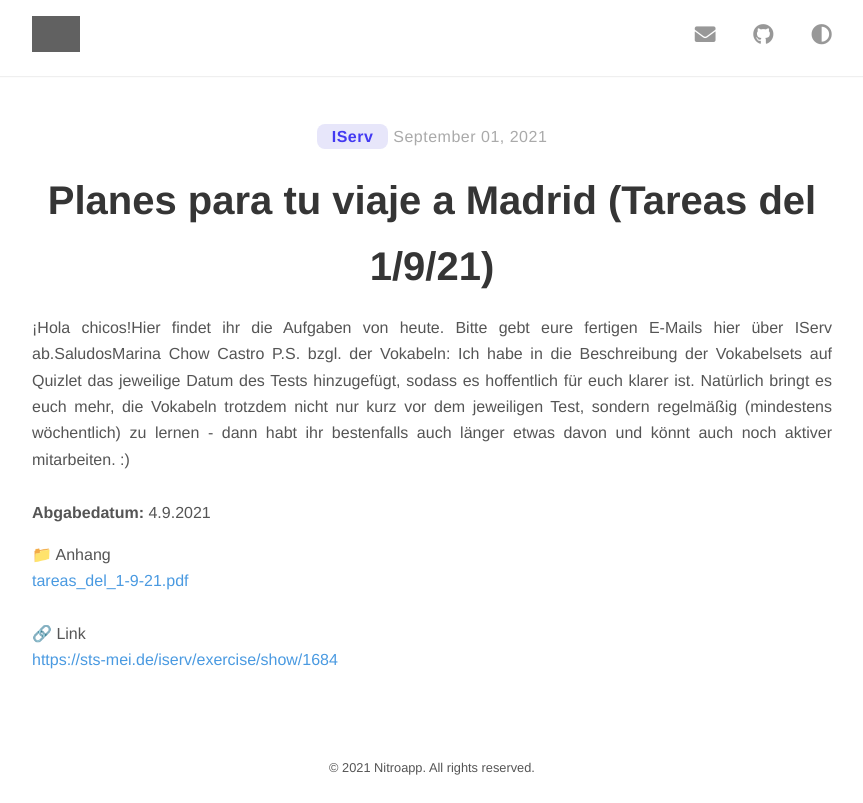
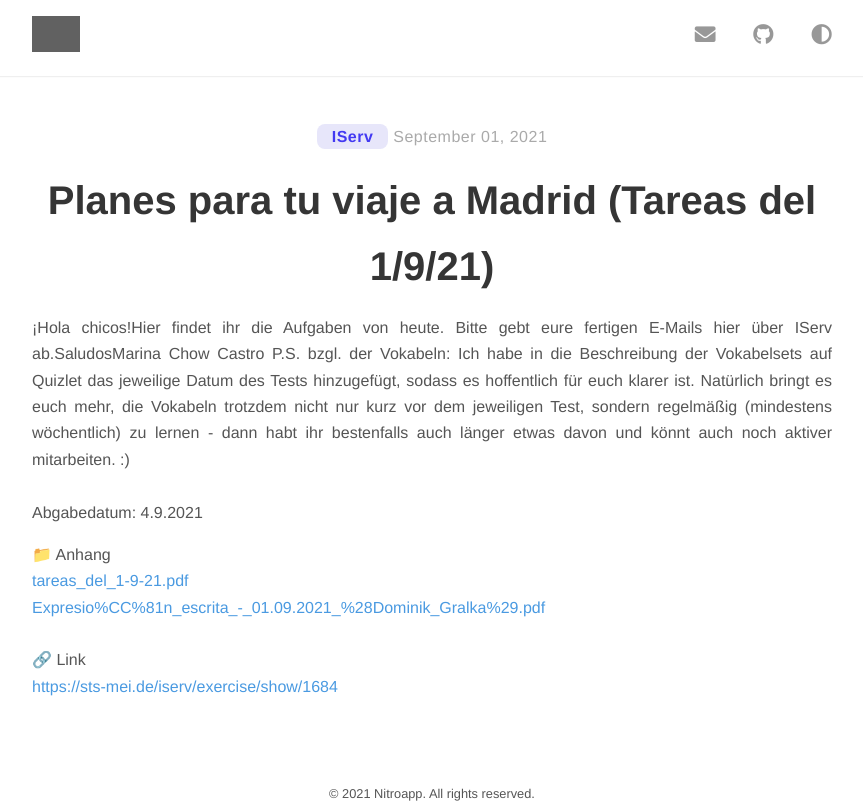
Before and after one commit to cns-nitroapp/blog, a Jekyll site: the page built from _posts/2021-9-1-1684.md, in a window 1280 px wide, cut to the strip 0-803 px from the top of the page. Shown: the whole strip, without its empty margins (208-1071 px from the left). Built offline with Jekyll 4.4.1, drawn with Linux system fonts in a browser that asks for light colours; nearby versions of some CDN libraries; grey boxes are pictures that could not be loaded.

Commit message:
committing files

```diff
--- a/_posts/2021-9-1-1684.md
+++ b/_posts/2021-9-1-1684.md
@@ -5,6 +5,6 @@ author: [IServ]
 start-date: "2021-9-1"
 end-date: "2021-9-4"
 link: "https://sts-mei.de/iserv/exercise/show/1684"
-attachments: "<a href='https://sts-mei.de/iserv/fs/file/exercise-dl/26936/tareas_del_1-9-21.pdf'>tareas_del_1-9-21.pdf</a><br>"
+attachments: "<a target='_blank' href='https://sts-mei.de/iserv/fs/file/exercise-dl/26936/tareas_del_1-9-21.pdf'>tareas_del_1-9-21.pdf</a><br> <a target='_blank' href='https://sts-mei.de/iserv/fs/file/exercise-dl/26964/Expresio%CC%81n%20escrita%20-%2001.09.2021%20%28Dominik%20Gralka%29.pdf'>Expresio%CC%81n_escrita_-_01.09.2021_%28Dominik_Gralka%29.pdf</a><br> "
 ---
-¡Hola chicos!Hier findet ihr die Aufgaben von heute. Bitte gebt eure fertigen E-Mails hier über IServ ab.SaludosMarina Chow Castro P.S. bzgl. der Vokabeln: Ich habe in die Beschreibung der Vokabelsets auf Quizlet das jeweilige Datum des Tests hinzugefügt, sodass es hoffentlich für euch klarer ist. Natürlich bringt es euch mehr, die Vokabeln trotzdem nicht nur kurz vor dem jeweiligen Test, sondern regelmäßig (mindestens wöchentlich) zu lernen - dann habt ihr bestenfalls auch länger etwas davon und könnt auch noch aktiver mitarbeiten. :)<br><br> **Abgabedatum:** 4.9.2021
+¡Hola chicos!Hier findet ihr die Aufgaben von heute. Bitte gebt eure fertigen E-Mails hier über IServ ab.SaludosMarina Chow Castro P.S. bzgl. der Vokabeln: Ich habe in die Beschreibung der Vokabelsets auf Quizlet das jeweilige Datum des Tests hinzugefügt, sodass es hoffentlich für euch klarer ist. Natürlich bringt es euch mehr, die Vokabeln trotzdem nicht nur kurz vor dem jeweiligen Test, sondern regelmäßig (mindestens wöchentlich) zu lernen - dann habt ihr bestenfalls auch länger etwas davon und könnt auch noch aktiver mitarbeiten. :)<br><br> Abgabedatum: 4.9.2021
```
